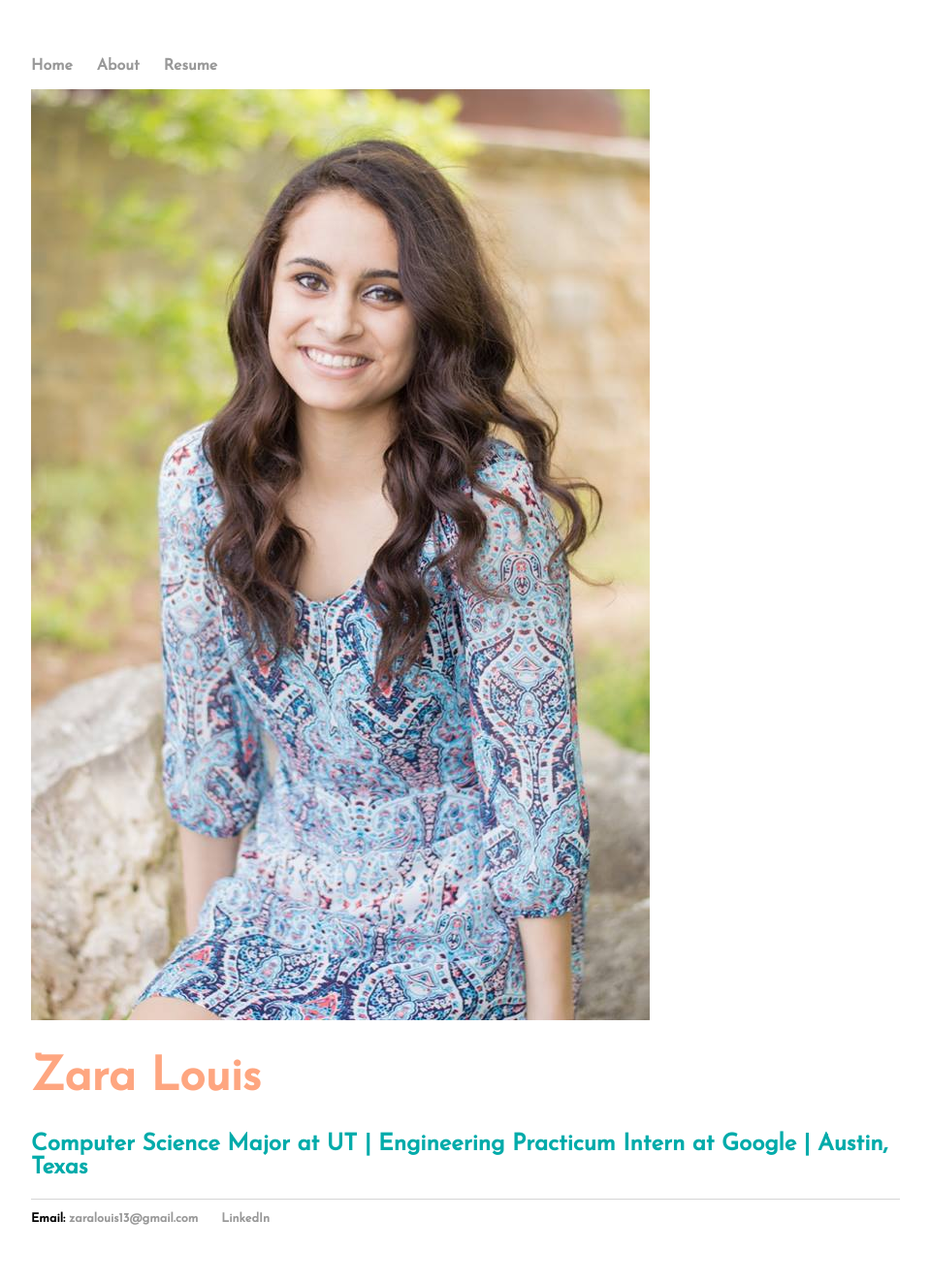
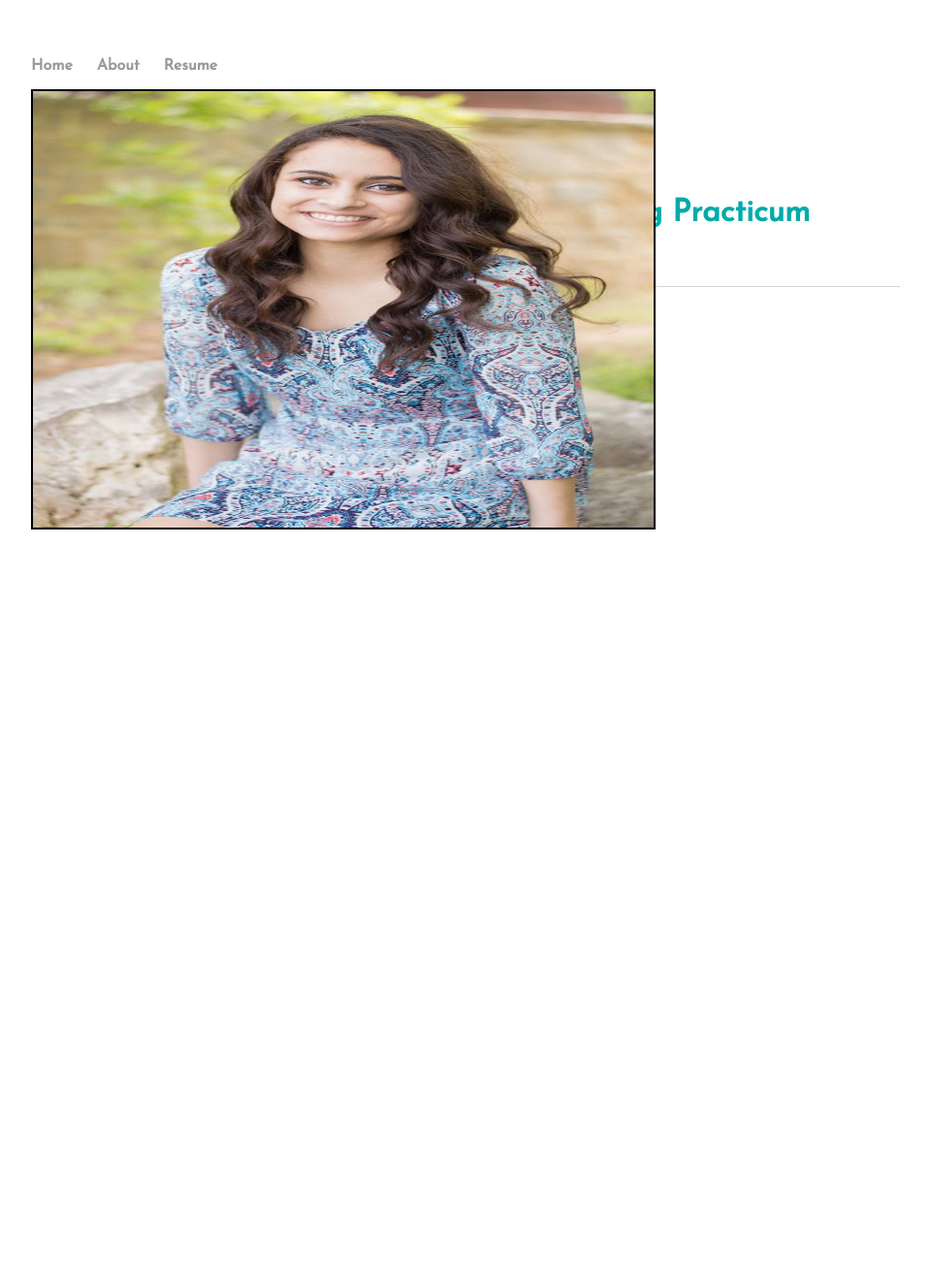
Before and after one commit to zaralouis/zaralouis.github.io, a Jekyll site: the page built from index.html, in a window 1280 px wide. Shown: the whole page at 97% size, without its empty margins (160-1119 px from the left). Built offline with Jekyll 4.4.1, drawn with Linux system fonts in a browser that asks for light colours; after the commit the page ends 900 px from its top, so only the background shows below that.

Commit message:
Update main.css

```diff
--- a/css/main.css
+++ b/css/main.css
@@ -44,6 +44,7 @@ h1 {
 }
 
 h2 {
+  font-size: 2em;
   font-family: 'Josefin Sans', sans-serif;
 }
 p {
@@ -51,6 +52,14 @@ p {
     line-height: 1.4em;
     color: #333;
 }
+
+#profile-pic {
+    width: 50%;
+    height: 50%;
+    position: absolute;
+    border: 2px solid black;
+}
+
 footer {
     border-top: 1px solid #d5d5d5;
     font-size: .8em;
```
